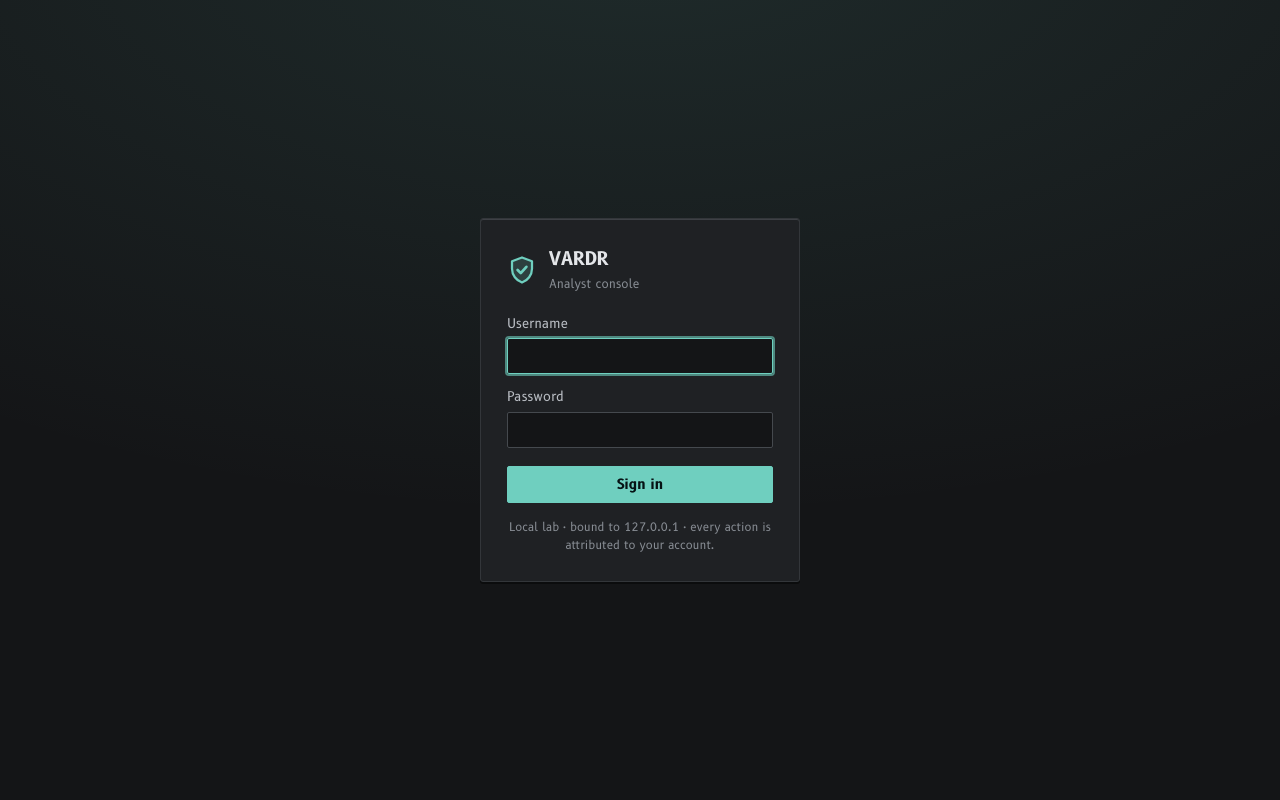
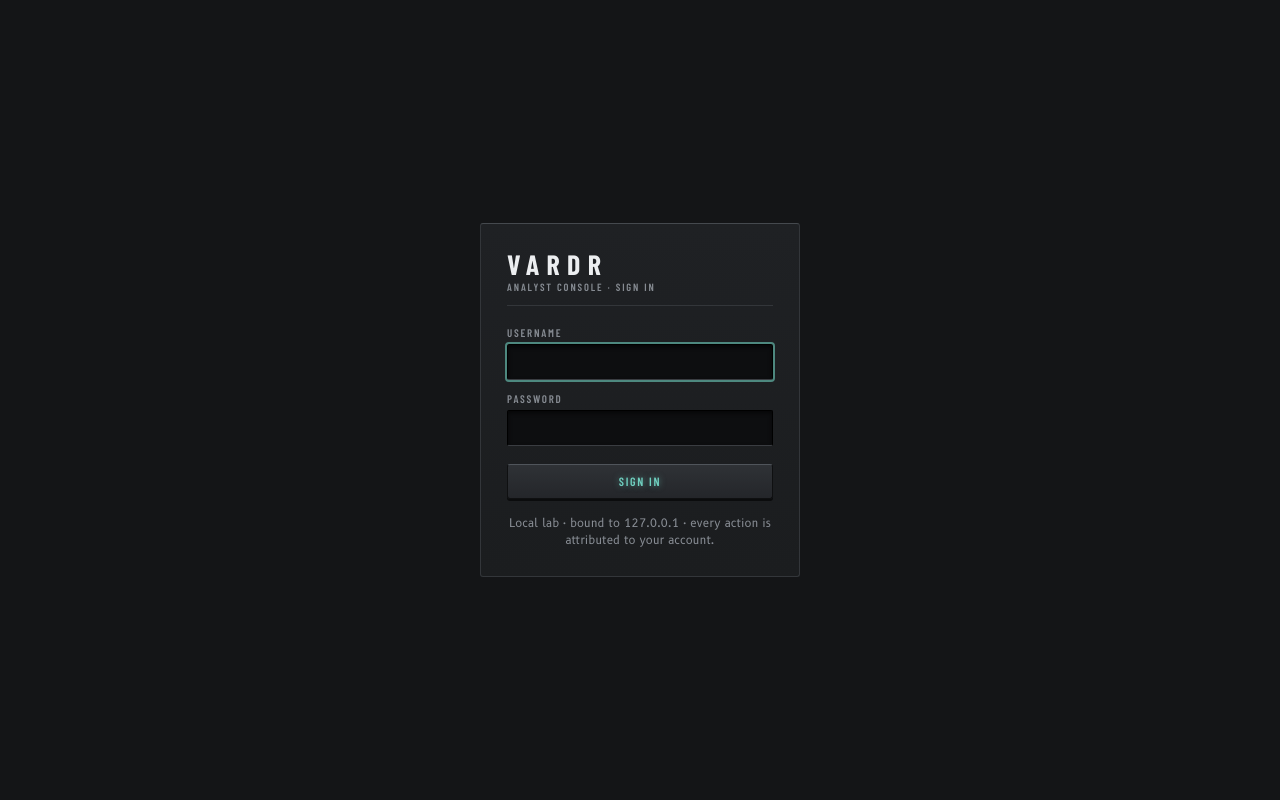
Before and after one commit to KameronCurrieEL/ai-soc, a Python web app: template src/soc/web/templates/login.html in a window 1280 px wide. Run offline with Jinja, Linux system fonts and the light colour scheme; the template is opened without the code that fills it, so the values that code supplies are empty.

Commit message:
VARDR reskin step 6: panels, keys, CRT comms and feed, login
Cards become rack panels; buttons are physical keys (teal = primary, green =
approve, red = reject); inputs are inset; filter chips are rockers; the AI
assistant is a CRT comms terminal ('>' marks your lines); live feed and command
previews render as phosphor screens; proposals awaiting a decision carry an
amber edge; autopilot banner gets hazard stripes; login is a nameplate panel.

Co-Authored-By: Claude Opus 5.5 <noreply@anthropic.com>

```diff
--- a/src/soc/web/static/style.css
+++ b/src/soc/web/static/style.css
@@ -264,20 +264,23 @@ ul.plain li:last-child { border-bottom: 0; }
 /* ---------- forms & buttons ---------- */
 .actions { display: flex; flex-direction: column; gap: 8px; margin-top: 14px; }
 .actions form, form.actions { display: flex; gap: 8px; flex-wrap: wrap; align-items: center; }
-input, select, textarea { font: inherit; padding: 7px 11px; border: 1px solid var(--line-2); border-radius: var(--radius-sm);
-                          background: var(--bg); color: var(--text); min-width: 0; }
-input:focus, select:focus, textarea:focus { outline: 2px solid color-mix(in srgb, var(--accent) 60%, transparent); outline-offset: 0; border-color: var(--accent); }
+input, select, textarea { font: 13px/1.4 var(--mono); padding: 8px 11px; border: 1px solid #000; border-bottom-color: #3a3d42; border-radius: 2px;
+                          background: #0d0e10; color: var(--text); min-width: 0; box-shadow: inset 0 2px 4px rgb(0 0 0 / .6); }
+input:focus, select:focus, textarea:focus { outline: 2px solid color-mix(in srgb, var(--accent) 60%, transparent); outline-offset: 0; }
 input[name="by"] { width: 140px; }
 input[name="note"], input[name="reason"] { flex: 1; min-width: 160px; }
-.btn { display: inline-flex; align-items: center; gap: 7px; font: inherit; font-weight: 600; padding: 7px 14px; border-radius: var(--radius-sm);
-       border: 1px solid var(--line-2); background: var(--panel-2); color: var(--text); cursor: pointer; white-space: nowrap; }
-.btn:hover { border-color: var(--accent); }
+.btn { display: inline-flex; align-items: center; gap: 7px; font: 600 12px/1.2 var(--label); letter-spacing: .14em; text-transform: uppercase;
+       padding: 9px 14px; border-radius: 3px; cursor: pointer; white-space: nowrap; color: var(--text);
+       background: linear-gradient(180deg, #2f3236, #24262a); border: 1px solid #0f1011; border-top-color: #50555b; box-shadow: 0 2px 0 #0b0c0d; }
+.btn:hover { border-top-color: #686e75; text-decoration: none; }
+.btn:active { transform: translateY(1px); box-shadow: inset 0 2px 3px rgb(0 0 0 / .6); }
+.btn:focus-visible { outline: 2px solid var(--accent); outline-offset: 2px; }
 .btn:disabled { opacity: .55; cursor: progress; }
-.btn-primary { background: var(--accent); border-color: var(--accent); color: var(--accent-ink); }
-.btn-primary:hover { filter: brightness(1.08); }
-.btn-ok { background: var(--ok); border-color: var(--ok); color: #fff; }
-.btn-no { color: var(--no); border-color: color-mix(in srgb, var(--no) 55%, transparent); background: transparent; }
-.flash { padding: 10px 14px; border-radius: var(--radius-sm); margin-bottom: 16px; border: 1px solid; background: var(--panel); }
+.btn-primary { color: var(--accent); text-shadow: 0 0 6px rgb(111 207 191 / .5); }
+.btn-primary:hover { color: #9be8db; }
+.btn-ok { color: var(--ok); text-shadow: 0 0 6px rgb(70 224 138 / .5); }
+.btn-no { color: var(--no); }
+.flash { padding: 10px 14px; border-radius: var(--radius-sm); margin-bottom: 14px; border: 1px solid; background: var(--panel); font: 13px var(--mono); }
 .flash-ok { border-color: color-mix(in srgb, var(--ok) 55%, transparent); color: var(--ok); }
 .flash-error { border-color: color-mix(in srgb, var(--no) 55%, transparent); color: var(--no); }
 details.raw { margin-top: 24px; }
@@ -441,25 +452,22 @@ table.feed tr.row-new { animation: flash-in 2.5s ease-out; }
               border-radius: 4px; padding: 1px 7px; white-space: nowrap; }
 .sources-card { margin-top: 4px; }
 .sources { list-style: none; margin: 0; padding: 0; display: flex; flex-wrap: wrap; gap: 10px; }
-.sources li { display: flex; align-items: center; gap: 8px; background: var(--panel-2); border: 1px solid var(--line);
-              border-radius: 999px; padding: 5px 12px; font-size: 13px; }
+.sources li { display: flex; align-items: center; gap: 8px; background: #0d0e10; border: 1px solid #000; border-bottom-color: #3a3d42;
+              border-radius: 2px; padding: 6px 12px; font: 12.5px var(--mono); }
 .sources .dot { width: 8px; height: 8px; border-radius: 50%; background: var(--muted); }
 .sources .dot.ok { background: var(--ok); box-shadow: 0 0 0 3px color-mix(in srgb, var(--ok) 22%, transparent); }
 .sources .s-count { font-weight: 700; font-variant-numeric: tabular-nums; }
 .sources .s-last { font-size: 11.5px; }
 
 /* ---------- auth (login + user menu) ---------- */
-.login-body { display: grid; place-items: center; min-height: 100vh; background:
-  radial-gradient(1200px 600px at 50% -10%, color-mix(in srgb, var(--accent) 12%, transparent), transparent), var(--bg); }
+.login-body { display: grid; place-items: center; min-height: 100vh; background: var(--bg); }
 .login-wrap { width: 100%; max-width: 360px; padding: 20px; }
-.login-card { background: var(--panel); border: 1px solid var(--line); border-radius: var(--radius); padding: 26px;
-              box-shadow: var(--shadow); display: flex; flex-direction: column; gap: 12px; }
-.login-brand { display: flex; align-items: center; gap: 12px; margin-bottom: 6px; }
-.login-brand strong { display: block; font-size: 1.15rem; }
-.login-brand span { color: var(--muted); font-size: 12px; }
-.login-brand .brand-mark { stroke: var(--accent); fill: color-mix(in srgb, var(--accent) 18%, transparent); }
-.login-brand .brand-check { stroke: var(--accent); stroke-width: 2.2; }
-.login-card label { display: flex; flex-direction: column; gap: 5px; font-size: 13px; color: var(--text-2); }
+.login-card { background: linear-gradient(180deg, var(--panel), #1b1d1f); border: 1px solid var(--line); border-top-color: var(--line-2);
+              border-radius: var(--radius); padding: 26px; display: flex; flex-direction: column; gap: 12px; position: relative; }
+.login-brand { display: grid; gap: 2px; margin-bottom: 8px; padding-bottom: 12px; border-bottom: 1px solid var(--line); }
+.login-brand strong { font: 700 28px/1 var(--label); letter-spacing: .26em; color: #eceef0; }
+.login-brand span { font: 600 10.5px var(--label); letter-spacing: .18em; text-transform: uppercase; color: var(--muted); }
+.login-card label { display: flex; flex-direction: column; gap: 5px; font: 600 11px var(--label); letter-spacing: .16em; text-transform: uppercase; color: var(--muted); }
 .login-card input { width: 100%; }
 .login-card .btn { margin-top: 6px; justify-content: center; }
 .login-note { font-size: 11.5px; color: var(--muted); margin: 4px 0 0; text-align: center; }
--- a/src/soc/web/templates/alerts.html
+++ b/src/soc/web/templates/alerts.html
@@ -25,7 +25,7 @@
   {% if sel_priority or sel_source or q %}<a class="btn" href="{{ url_for('alerts_feed') }}">Clear</a>{% endif %}
 </form>
 
-<div class="table-wrap">
+<div class="table-wrap crt-table">
 <table class="list feed">
   <thead><tr><th>Time (UTC)</th><th>Sev</th><th>Source</th><th>Rule</th><th>Host</th><th>Account</th><th>Source IP</th><th>Description</th></tr></thead>
   <tbody id="feed-body" data-endpoint="{{ url_for('alerts_json') }}">
--- a/src/soc/web/templates/login.html
+++ b/src/soc/web/templates/login.html
@@ -10,8 +10,7 @@
   <main class="login-wrap">
     <form class="login-card" method="post" action="{{ url_for('login_post') }}">
       <div class="login-brand">
-        <svg viewBox="0 0 24 24" width="30" height="30" aria-hidden="true"><path class="brand-mark" d="M12 2 4 5v6c0 5 3.4 9.4 8 11 4.6-1.6 8-6 8-11V5l-8-3Z"/><path class="brand-check" d="m8.5 12 2.5 2.5 4.5-5"/></svg>
-        <div><strong>VARDR</strong><span>Analyst console</span></div>
+        <strong>VARDR</strong><span>Analyst console · sign in</span>
       </div>
       {% with messages = get_flashed_messages(with_categories=true) %}
         {% for category, message in messages %}<div class="flash flash-{{ category }}">{{ message }}</div>{% endfor %}
```
Also changed, not shown: other parts of src/soc/web/static/style.css (+43 -35 lines).
